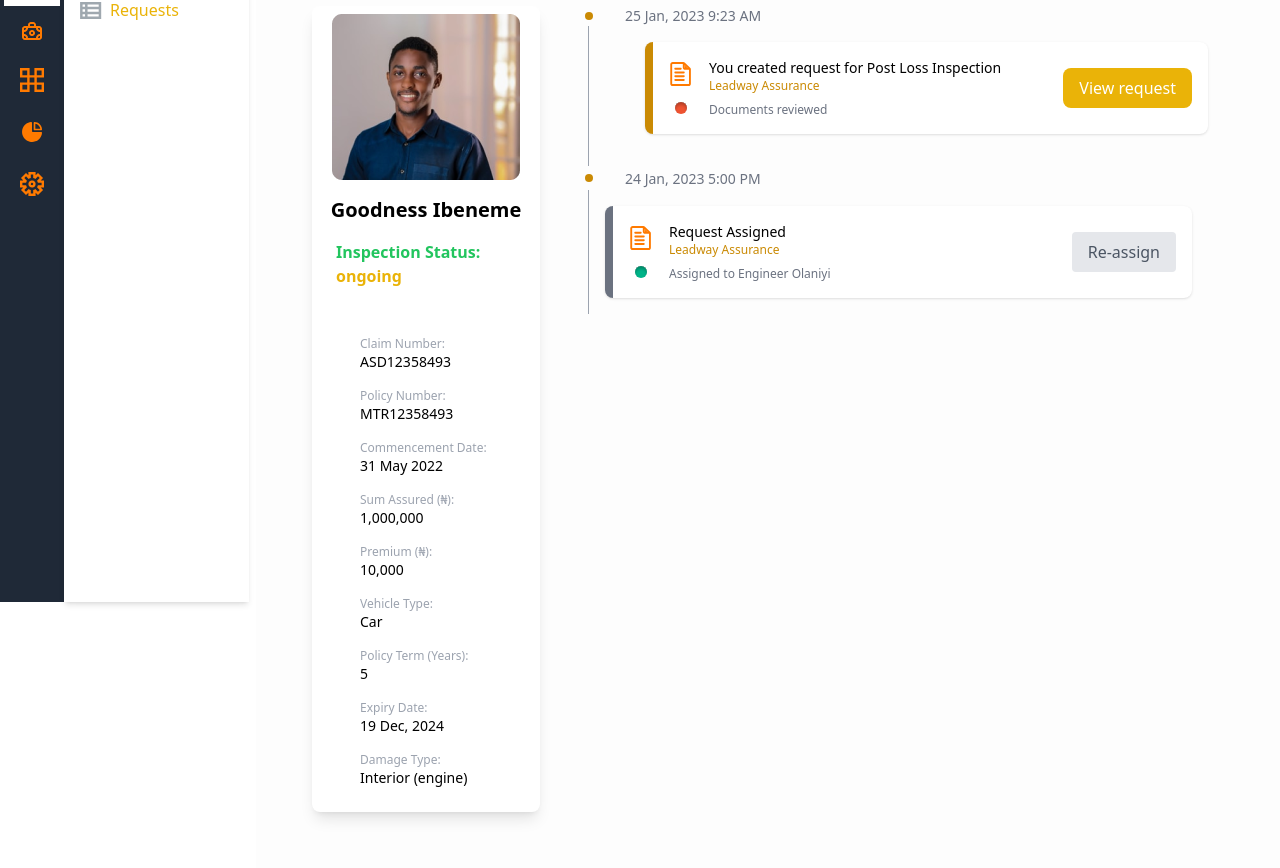
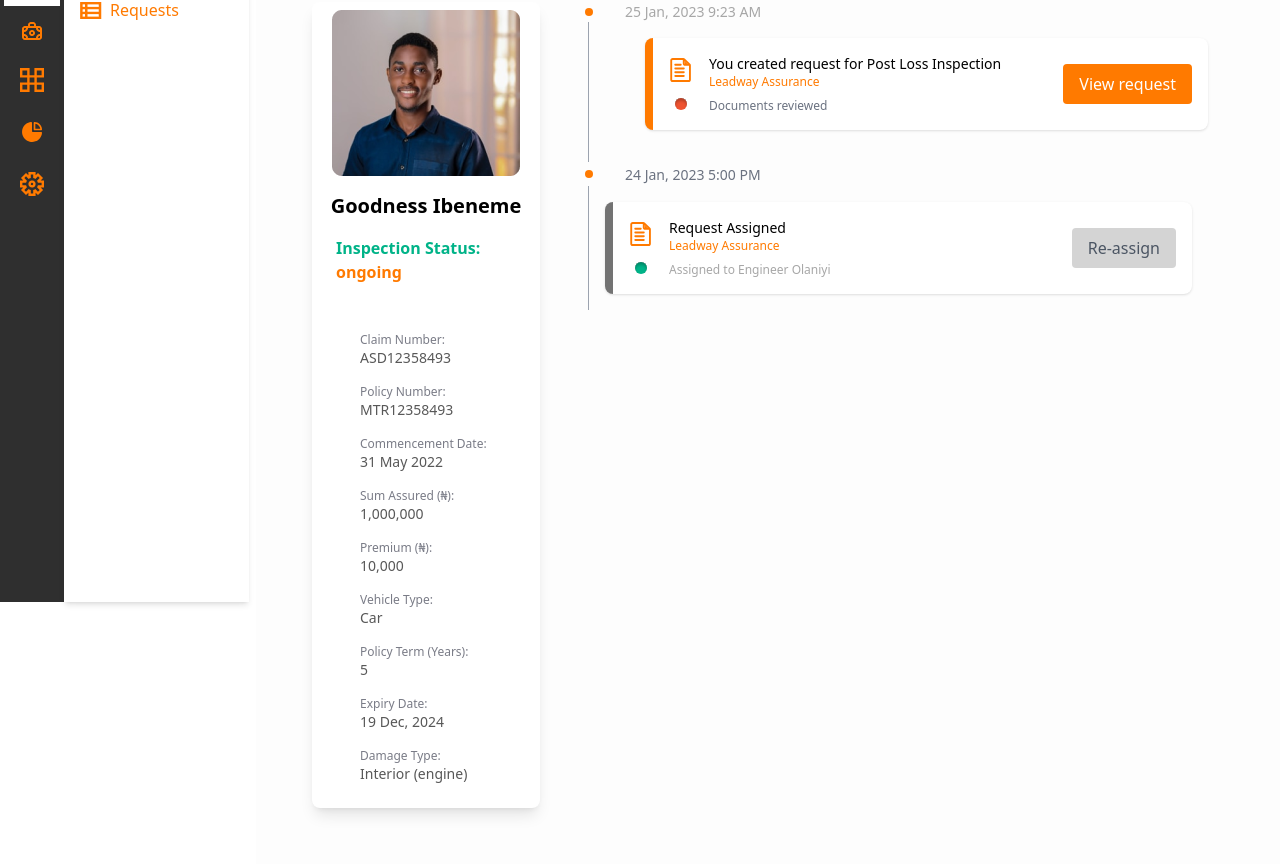
Before and after one commit to PeterOche/underwriter_dashboard, a website: page pages/properties_page.html in a window 1280 px wide. Shown: the part 198-1066 px from the top of the page. Drawn offline with nearby package versions, Linux system fonts and the light colour scheme.

Commit message:
added some font colors

```diff
--- a/pages/properties_page.html
+++ b/pages/properties_page.html
@@ -76,7 +76,7 @@
       <!-- First Sidebar -->
       <div
         id="firstSidebar"
-        class="fixed top-0 left-0 w-12 md:w-16 lg:w-16 h-full bg-gray-800 z-10 hidden lg:block"
+        class="fixed top-0 left-0 w-12 md:w-16 lg:w-16 h-full bg-[#2F2F2F] z-10 hidden lg:block"
       >
         <nav
           class="flex flex-col items-center h-full space-y-4 text-white"
@@ -143,7 +143,7 @@
             class="flex items-center hover:text-yellow-500"
           >
             <img
-              src="../assets/vectors/Group 126.svg"
+              src="../assets/overviewVec.png"
               alt="Overview"
               class="w-4 md:w-4 lg:w-6"
             />
@@ -151,9 +151,9 @@
           </a>
           <a
             href="inspection_page.html"
-            class="flex items-center text-yellow-500"
+            class="flex items-center text-[#FF7A00]"
           >
-            <img src="../assets/vectors/group127.svg" alt="request" />
+            <img src="../assets/requestAct.png" alt="request" />
             <span class="ml-1 md:ml-2 lg:ml-2">Requests</span>
           </a>
         </nav>
@@ -192,11 +192,13 @@
             <div class="mt-2 mb-6 pb-10 flex justify-between items-center">
               <div>
                 <h1
-                  class="text-lg text-gray-600 ml-4 md:text-lg font-bold lg: text-l"
+                  class="text-lg text-[#34475E] ml-4 md:text-lg font-bold lg: text-l"
                 >
                   Rovenheight Properties
                 </h1>
-                <p class="text-gray-600 ml-4">See Inspection request details</p>
+                <p class="text-[#34475E] text-sm ml-4">
+                  See Inspection request details
+                </p>
               </div>
             </div>
             <div class="flex flex-col lg:flex-row">
@@ -216,49 +218,49 @@
                   <h2 class="self-center text-xl font-bold">
                     Goodness Ibeneme
                   </h2>
-                  <p class="my-4 font-bold ml-4 text-green-500">
+                  <p class="my-4 font-bold ml-4 text-[#00B388]">
                     Inspection Status:
-                    <span class="text-yellow-500">ongoing</span>
+                    <span class="text-[#FF7A00]">ongoing</span>
                   </p>
                 </div>
 
                 <div class="mt-4">
                   <div class="flex flex-col justify-between ml-10 my-4">
-                    <p class="text-xs text-gray-400">Claim Number:</p>
-                    <p class="text-sm">ASD12358493</p>
+                    <p class="text-xs text-[#7A7C87]">Claim Number:</p>
+                    <p class="text-sm text-[#585858]">ASD12358493</p>
                   </div>
                   <div class="flex-col justify-between ml-10 my-4">
-                    <p class="text-xs text-gray-400">Policy Number:</p>
-                    <p class="text-sm">MTR12358493</p>
+                    <p class="text-xs text-[#7A7C87]">Policy Number:</p>
+                    <p class="text-sm text-[#585858]">MTR12358493</p>
                   </div>
                   <div class="flex-col justify-between ml-10 my-4">
-                    <p class="text-xs text-gray-400">Commencement Date:</p>
-                    <p class="text-sm">31 May 2022</p>
+                    <p class="text-xs text-[#7A7C87]">Commencement Date:</p>
+                    <p class="text-sm text-[#585858]">31 May 2022</p>
                   </div>
                   <div class="flex-col justify-between ml-10 my-4">
-                    <p class="text-xs text-gray-400">Sum Assured (₦):</p>
-                    <p class="text-sm">1,000,000</p>
+                    <p class="text-xs text-[#7A7C87]">Sum Assured (₦):</p>
+                    <p class="text-sm text-[#585858]">1,000,000</p>
                   </div>
                   <div class="flex-col justify-between ml-10 my-4">
-                    <p class="text-xs text-gray-400">Premium (₦):</p>
-                    <p class="text-sm">10,000</p>
+                    <p class="text-xs text-[#7A7C87]">Premium (₦):</p>
+                    <p class="text-sm text-[#585858]">10,000</p>
                   </div>
                   <div class="flex-col justify-between ml-10 my-4">
-                    <p class="text-xs text-gray-400">Vehicle Type:</p>
-                    <p class="text-sm">Car</p>
+                    <p class="text-xs text-[#7A7C87]">Vehicle Type:</p>
+                    <p class="text-sm text-[#585858]">Car</p>
                   </div>
                   <div class="flex-col justify-between ml-10 my-4">
-                    <p class="text-xs text-gray-400">Policy Term (Years):</p>
-                    <p class="text-sm">5</p>
+                    <p class="text-xs text-[#7A7C87]">Policy Term (Years):</p>
+                    <p class="text-sm text-[#585858]">5</p>
                   </div>
                   <div class="flex-col justify-between ml-10 my-4">
-                    <p class="text-xs text-gray-400">Expiry Date:</p>
+                    <p class="text-xs text-[#7A7C87]">Expiry Date:</p>
 
-                    <p class="text-sm">19 Dec, 2024</p>
+                    <p class="text-sm text-[#585858]">19 Dec, 2024</p>
                   </div>
                   <div class="flex-col justify-between ml-10 my-4">
-                    <p class="text-xs text-gray-400">Damage Type:</p>
-                    <p class="text-sm">Interior (engine)</p>
+                    <p class="text-xs text-[#7A7C87]">Damage Type:</p>
+                    <p class="text-sm text-[#585858]">Interior (engine)</p>
                   </div>
                 </div>
               </div>
@@ -268,16 +270,16 @@
               <div class="flex-1 lg:ml-12 mt-6 md:mt-0">
                 <div class="flex flex-row space-x-8">
                   <div
-                    class="circle rounded-full bg-yellow-600 w-2 h-2 self-center"
+                    class="circle rounded-full bg-[#FF7A00] w-2 h-2 self-center"
                   ></div>
-                  <span class="text-sm text-gray-500"
+                  <span class="text-sm text-[#A7A7A7]"
                     >25 Jan, 2023 9:23 AM</span
                   >
                 </div>
 
                 <div class="border-l border-gray-400 p-4">
                   <div
-                    class="md:ml-10 mr-0 border-l-8 border-yellow-600 bg-white shadow hover:shadow-lg rounded-lg p-4 mb-4"
+                    class="md:ml-10 mr-0 border-l-8 border-[#FF7A00] bg-white shadow hover:shadow-lg rounded-lg p-4 mb-4"
                   >
                     <div
                       class="flex items-center bg-white rounded-lg flex-grow"
@@ -301,7 +303,7 @@
                         >
                           You created request for Post Loss Inspection
                         </span>
-                        <span class="text-xs text-yellow-600"
+                        <span class="text-xs text-[#FF7A00]"
                           >Leadway Assurance</span
                         >
                         <span class="text-xs text-gray-500 mt-2"
@@ -311,7 +313,7 @@
                       <div>
                         <button
                           id="viewRequestBtn"
-                          class="whitespace-nowrap bg-yellow-500 text-white px-2 md:px-4 py-2 rounded-lg"
+                          class="whitespace-nowrap bg-[#FF7A00] text-white px-2 md:px-4 py-2 rounded"
                         >
                           View request
                         </button>
@@ -321,7 +323,7 @@
                 </div>
                 <div class="flex flex-row space-x-8">
                   <div
-                    class="circle rounded-full bg-yellow-600 w-2 h-2 self-center my-2"
+                    class="circle rounded-full bg-[#FF7A00] w-2 h-2 self-center my-2"
                   ></div>
                   <div>
                     <span class="text-sm text-gray-500"
@@ -332,7 +334,7 @@
 
                 <div class="border-l border-gray-400 p-4">
                   <div
-                    class="mr-4 border-l-8 border-gray-500 bg-white shadow hover:shadow-lg rounded-lg p-4"
+                    class="mr-4 border-l-8 border-[#737373] bg-white shadow hover:shadow-lg rounded-lg p-4"
                   >
                     <div class="flex items-center bg-white rounded-lg">
                       <div class="flex flex-col justify-between h-full mr-4">
@@ -351,16 +353,16 @@
                         <span class="text-sm whitespace-nowrap">
                           Request Assigned
                         </span>
-                        <span class="text-xs text-yellow-600"
+                        <span class="text-xs text-[#FF7A00]"
                           >Leadway Assurance</span
                         >
-                        <span class="text-xs text-gray-500 mt-2"
+                        <span class="text-xs text-[#A7A7A7] mt-2"
                           >Assigned to Engineer Olaniyi</span
                         >
                       </div>
                       <div>
                         <button
-                          class="whitespace-nowrap bg-gray-200 text-gray-600 px-4 py-2 rounded"
+                          class="whitespace-nowrap bg-[#D4D4D4] text-gray-600 px-4 py-2 rounded"
                         >
                           Re-assign
                         </button>
```
Also changed, not shown: pages/create_new_inspection.html (+6 -7 lines), pages/dashboard.html (+19 -10 lines), pages/inspection_page.html (+15 -15 lines), pages/post_loss_inspection_page.html (+4 -4 lines), pages/pre_loss_inspection_page.html (+4 -4 lines), pages/survey_report.html (+9 -9 lines).
